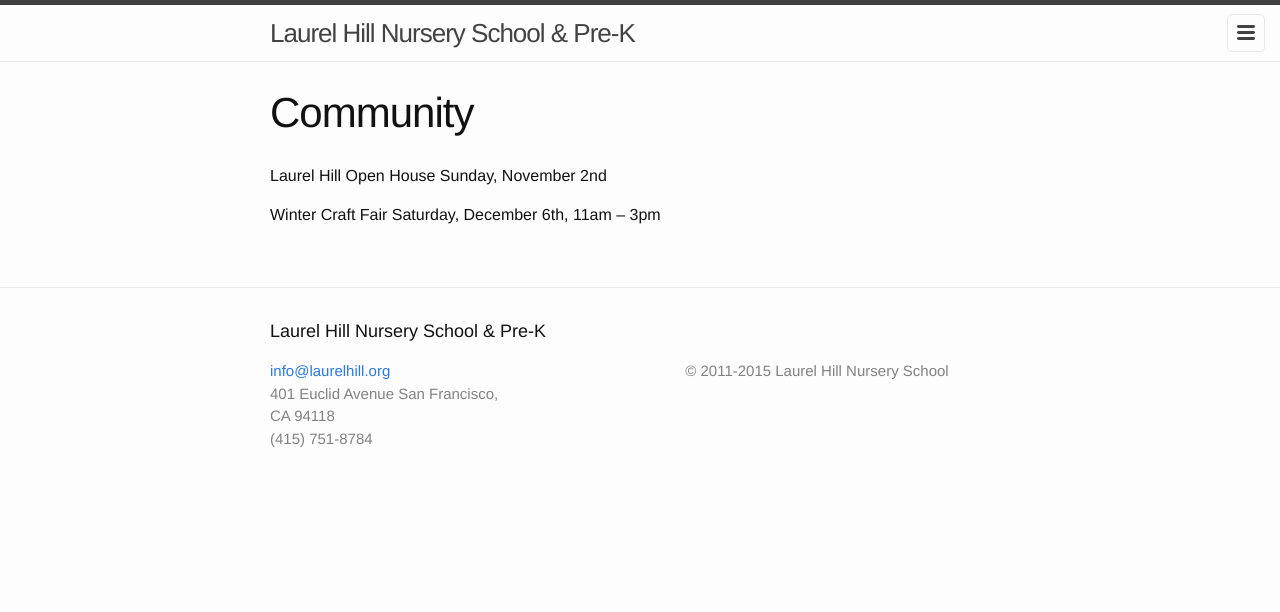
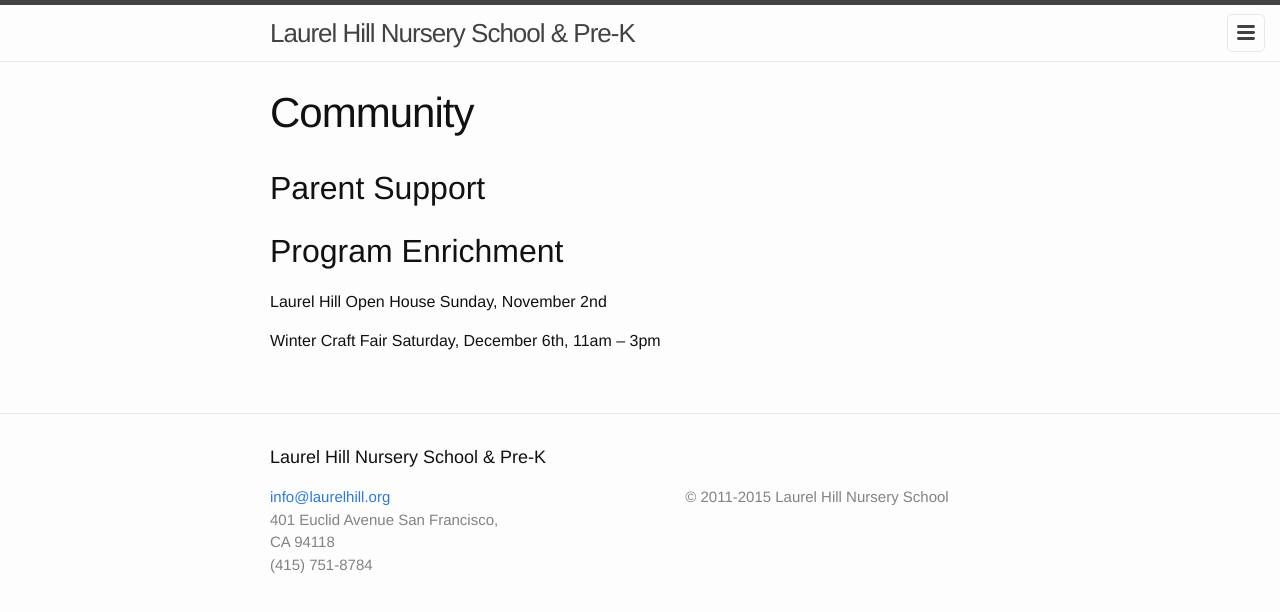
Before and after one commit to saliemchiu/lhns, a Jekyll site: the page built from _about_us/community.md, in a window 1280 px wide. Shown: the top 612 px of the page. Built offline with Jekyll 4.4.1, drawn with Linux system fonts in a browser that asks for light colours.

Commit message:
added in subtitles according to excel spreadsheet

```diff
--- a/_about_us/community.md
+++ b/_about_us/community.md
@@ -4,6 +4,10 @@
 permalink: /about-us/community/
 ---
 
+## Parent Support
+
+## Program Enrichment
+
 Laurel Hill Open House
 Sunday, November 2nd
 
```
Also changed, not shown: _about_us/philosophy.md (+4 -0 lines), _admissions/tuition.md (+2 -0 lines).
